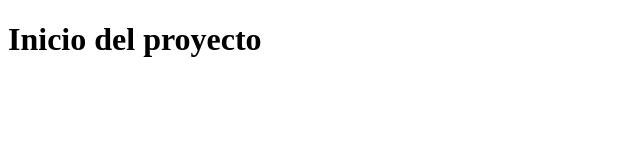
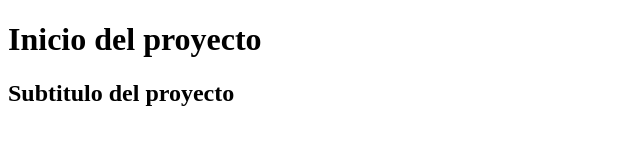
Before and after one commit to rgpodobaa/muestra_2026_2cuatrimestre, a plain HTML site: page index.html in a window 1280 px wide. Shown: the whole page, without its empty margins (0-640 px from the left). Drawn offline with Linux system fonts and the light colour scheme.

Commit message:
Agrego un subtitulo

```diff
--- a/index.html
+++ b/index.html
@@ -7,5 +7,6 @@
 </head>
 <body>
     <h1>Inicio del proyecto</h1>
+    <h2>Subtitulo del proyecto</h2>
 </body>
 </html>
```
